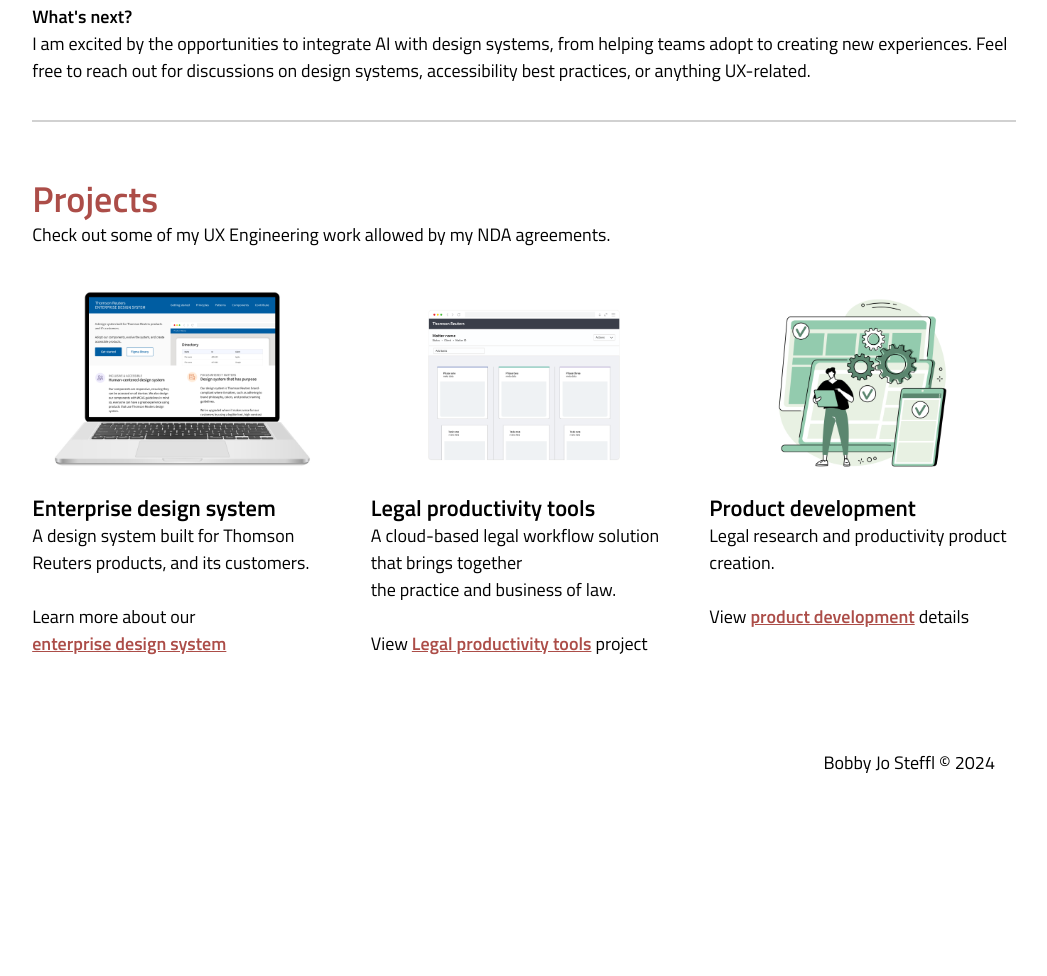
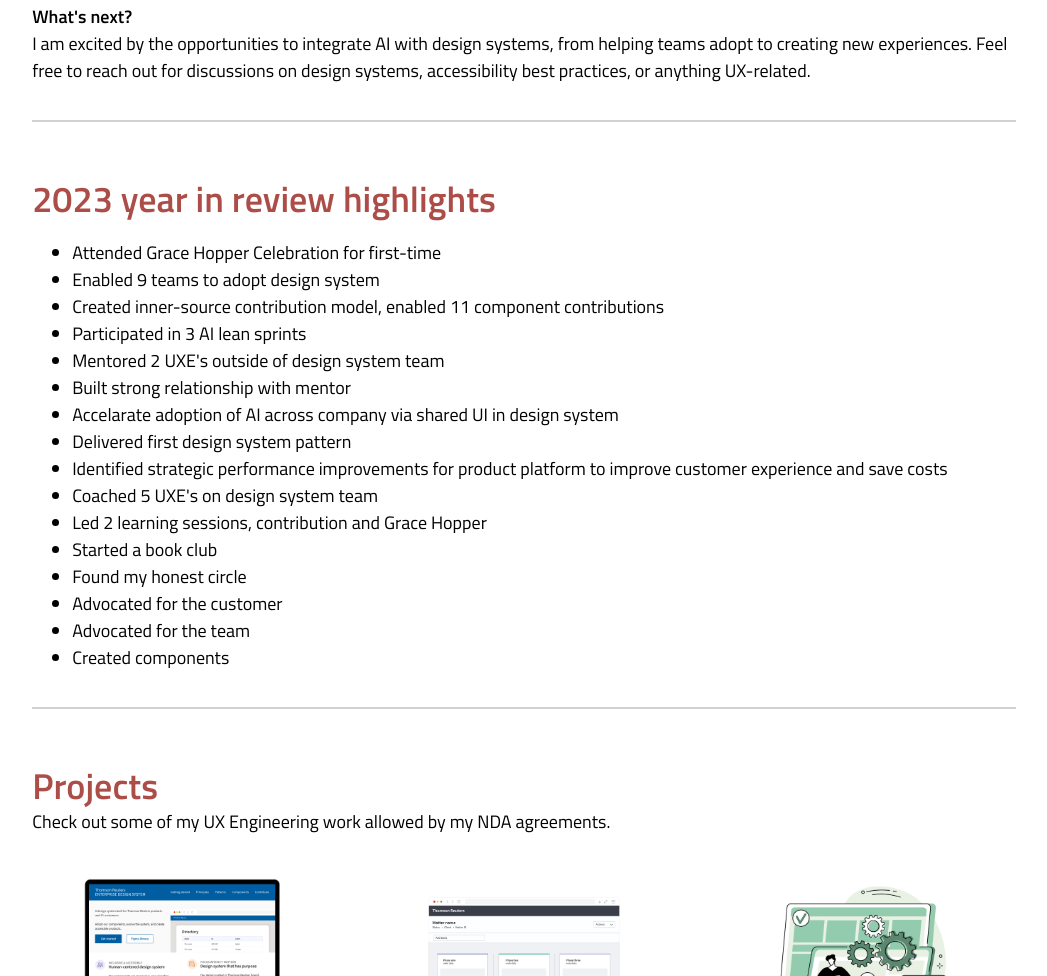
Before and after one commit to bsteffl/portfolio, a plain HTML site: page index.html in a window 1280 px wide. Shown: the part 1116-2092 px from the top of the page, without its empty margins (116-1163 px from the left). Before the commit the page ends 1897 px from the top, so only its background shows below. Drawn offline with nearby package versions, Linux system fonts and the light colour scheme; files that its build step writes are made by us from their sources.

Commit message:
adding 2023 highlights

```diff
--- a/index.html
+++ b/index.html
@@ -42,6 +42,28 @@
                 </section>
             </div>
             <div class="c-divider"></div>
+            <section>
+                <h2>2023 year in review highlights</h2>
+                <ul>
+                    <li>Attended Grace Hopper Celebration for first-time</li>
+                    <li>Enabled 9 teams to adopt design system</li>
+                    <li>Created inner-source contribution model, enabled 11 component contributions</li>
+                    <li>Participated in 3 AI lean sprints</li>
+                    <li>Mentored 2 UXE's outside of design system team</li>
+                    <li>Built strong relationship with mentor</li>
+                    <li>Accelarate adoption of AI across company via shared UI in design system</li>
+                    <li>Delivered first design system pattern</li>
+                    <li>Identified strategic performance improvements for product platform to improve customer experience and save costs</li>
+                    <li>Coached 5 UXE's on design system team</li>
+                    <li>Led 2 learning sessions, contribution and Grace Hopper</li>
+                    <li>Started a book club</li>
+                    <li>Found my honest circle</li>
+                    <li>Advocated for the customer</li>
+                    <li>Advocated for the team</li>
+                    <li>Created components</li>
+                </ul>
+            </section>
+            <div class="c-divider"></div>
             <section class="c-portfolio-wrapper">
                 <h2>Projects</h2>
                 <p class="u-margin-bottom-none">Check out some of my UX Engineering work allowed by my NDA agreements.</p>
```
